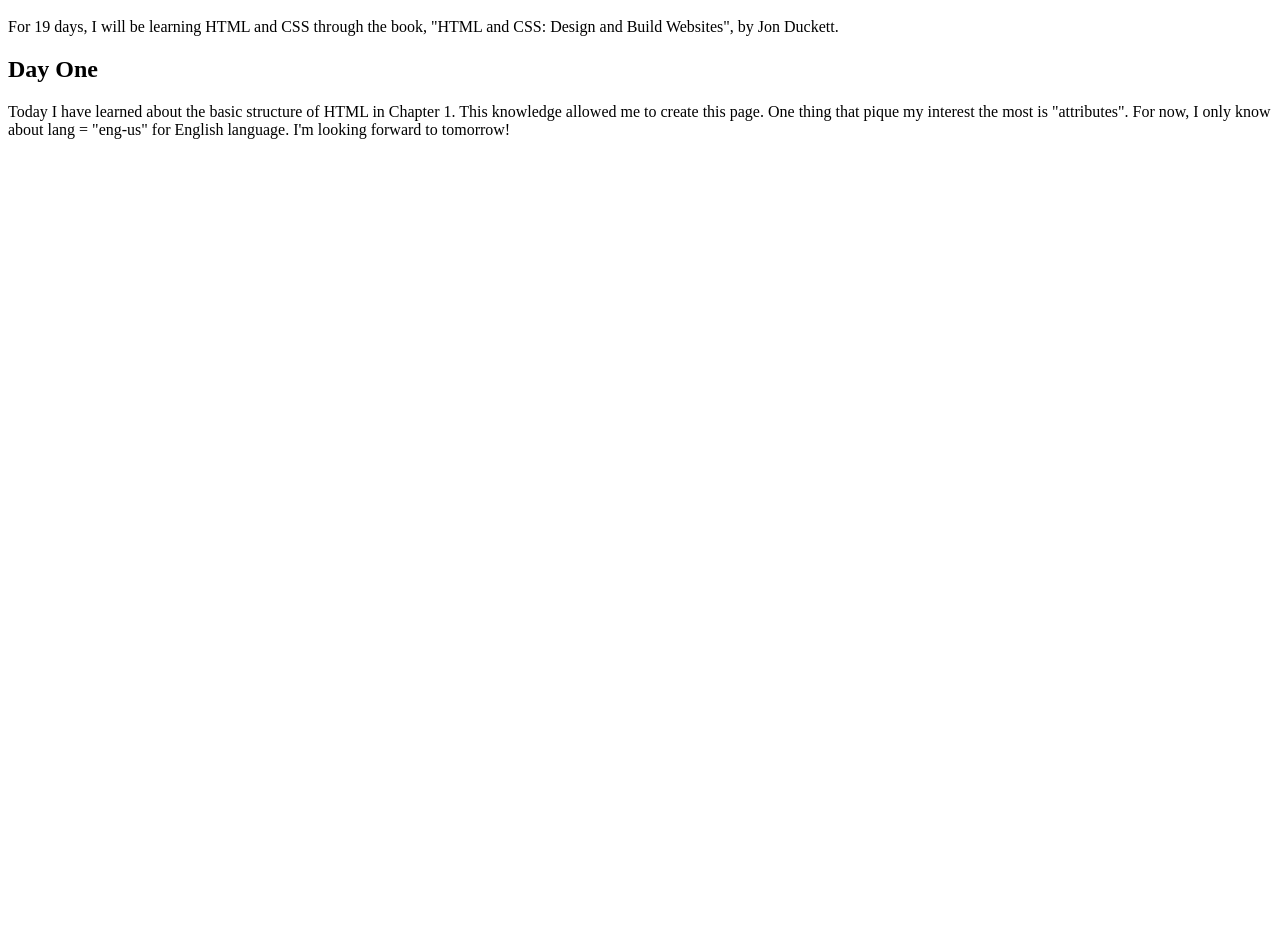
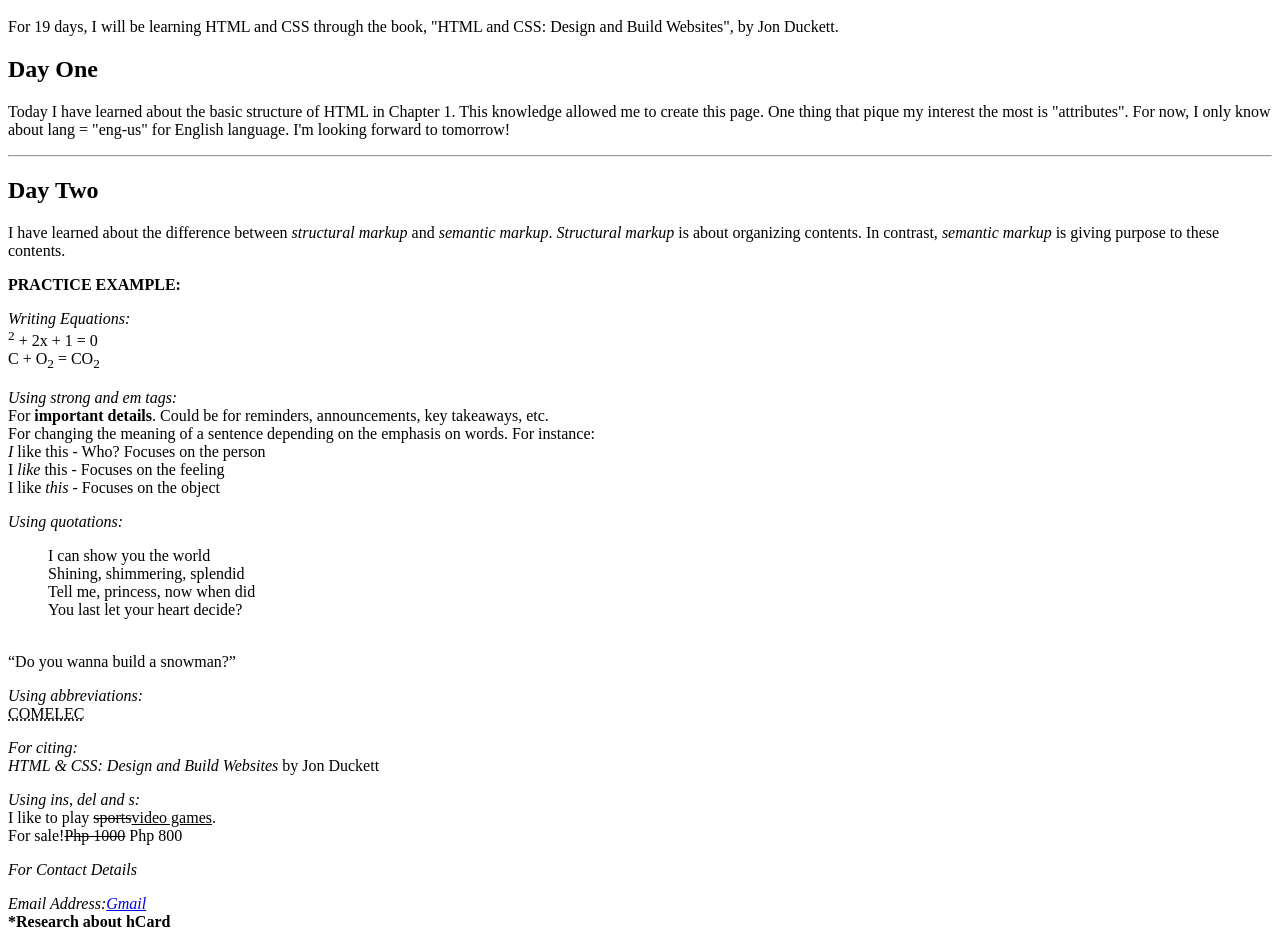
Before and after one commit to ChocoLitCode/front-dev, a plain HTML site: page MyWebsite/ProtoypePage.html in a window 1280 px wide. Shown: the part 48-995 px from the top of the page. Before the commit the page ends 800 px from the top, so only its background shows below. Drawn offline with Linux system fonts and the light colour scheme.

Commit message:
Day Two Progress

```diff
--- a/MyWebsite/ProtoypePage.html
+++ b/MyWebsite/ProtoypePage.html
@@ -6,6 +6,57 @@
 		<h1>Tracking Progress</h1>
 		<p>For 19 days, I will be learning HTML and CSS through the book, "HTML and CSS: Design and Build Websites", by Jon Duckett.</p>
 		<h2>Day One</h2>
-		<p>Today I have learned about the basic structure of HTML in Chapter 1. This knowledge allowed me to create this page. One thing that pique my interest the most is "attributes". For now, I only know about lang = "eng-us" for English language. I'm looking forward to tomorrow!</p>
+		<p>Today I have learned about the basic structure of HTML in Chapter 1. This knowledge allowed me to create this page.
+		   One thing that pique my interest the most is "attributes". For now, I only know about lang = "eng-us" for English language.
+		   I'm looking forward to tomorrow!
+		</p>
+		<hr />
+		<h2>Day Two</h2>
+		<p>I have learned about the difference between <i>structural markup</i> and <i>semantic markup</i>.
+			<dfn>Structural markup</dfn> is about organizing contents. In contrast, <dfn>semantic markup</dfn> is giving purpose to
+			these contents.</p>
+		<p><b>PRACTICE EXAMPLE:</b></p>
+		<p><i>Writing Equations:</i>
+		  <br />
+		   <sup>2</sup> + 2x + 1 = 0
+		  <br />
+		   C + O<sub>2</sub> = CO<sub>2</sub></p>
+		<p><i>Using strong and em tags:</i>
+		  <br />
+		   For <strong>important details</strong>. Could be for reminders, announcements, key takeaways, etc.
+		  <br />
+		   For changing the meaning of a sentence depending on the emphasis on words. For instance:
+		  <br />
+		   <em>I</em> like this - Who? Focuses on the person
+		  <br />
+		   I <em>like</em> this - Focuses on the feeling
+		  <br />
+		   I like <em>this</em> - Focuses on the object</p>
+		<p><i>Using quotations:</i>
+			<br />
+			<blockquote cite="https://genius.com/Lea-salonga-and-brad-kane-a-whole-new-world-lyrics">I can show you the world
+			<br />Shining, shimmering, splendid
+			<br />Tell me, princess, now when did
+			<br />You last let your heart decide?</blockquote>
+			<br />
+			<q>Do you wanna build a snowman?</q></p>
+		<p><i>Using abbreviations:</i>
+		   <br />
+		   <abbr title="Commission on Election">COMELEC</abbr></p>
+		<p><i>For citing:</i>
+		   <br />
+		   <cite>HTML & CSS: Design and Build Websites</cite> by Jon Duckett</p>
+		<p><i>Using ins, del and s:</i>
+		   <br />
+		   I like to play <del>sports</del><ins>video games</ins>.
+		   <br />
+		   For sale!<s>Php 1000</s> Php 800</p>
+		<p><i>For Contact Details</i>
+			<address>
+				Email Address:<a href="123@gmail.com">Gmail</a>
+			</address>
+
+			<strong>*Research about hCard</strong></p>
+
 	</body>
 </html>
```
